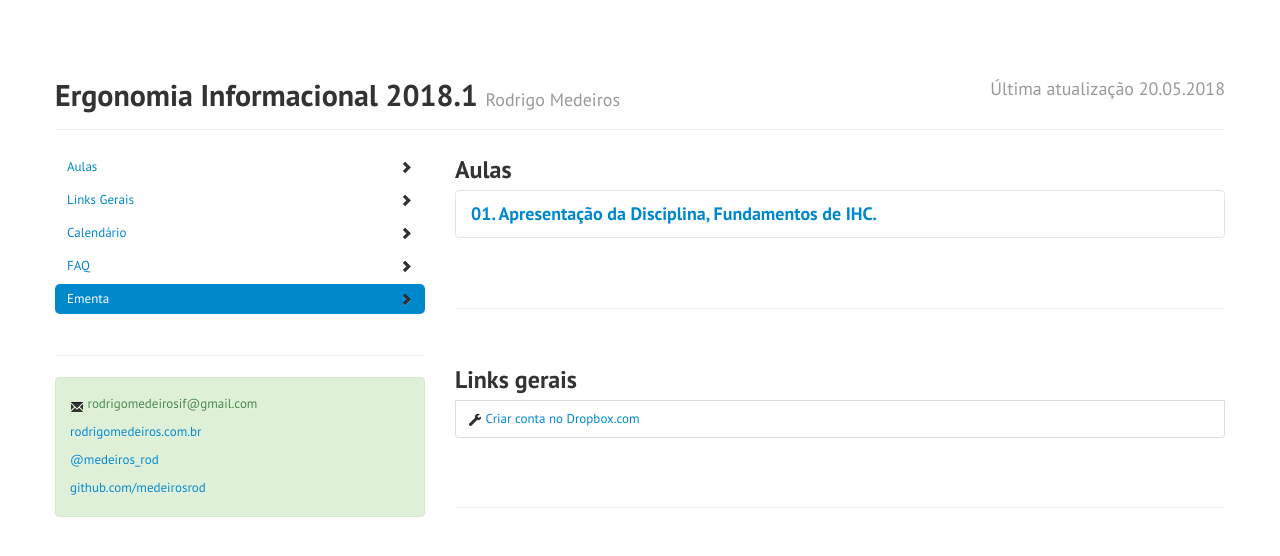
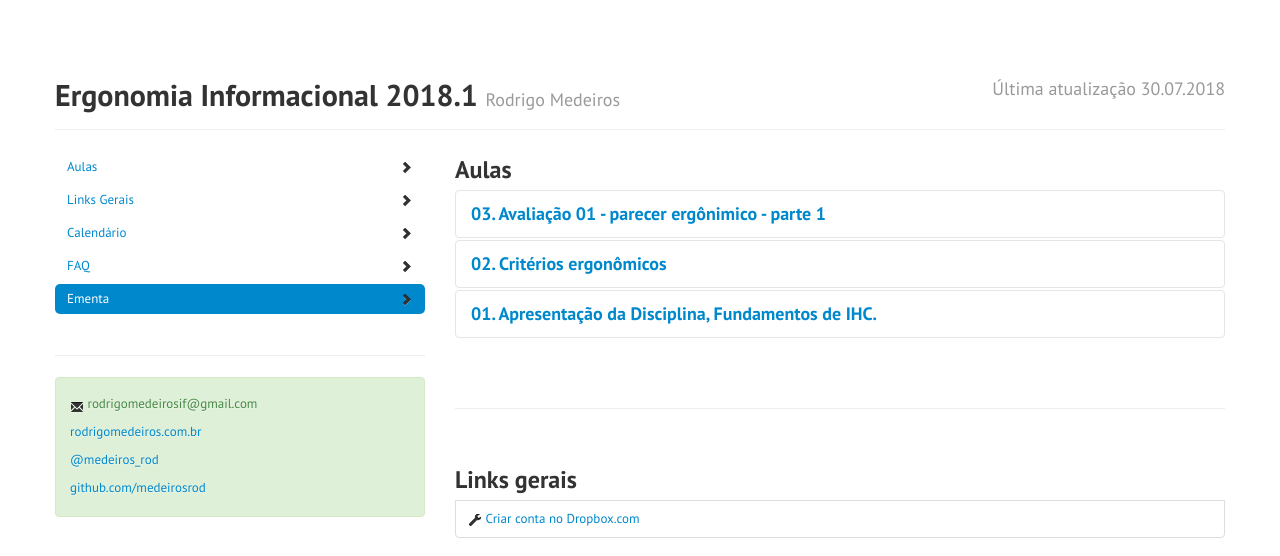
Before and after one commit to medeirosrod/ergonomia, a plain HTML site: page index.html in a window 1280 px wide. Shown: the top 556 px of the page. Drawn offline with nearby package versions, Linux system fonts and the light colour scheme.

Commit message:
add 02 e avaliação 01

```diff
--- a/index.html
+++ b/index.html
@@ -24,7 +24,7 @@ Qualquer coisa procurar o @rdmuniz :)
 
     <div class="container">
           <div class="page-header">
-            <h1> Ergonomia Informacional 2018.1 <small>Rodrigo Medeiros</small> <small class="pull-right"> Última atualização 20.05.2018</small></h1>
+            <h1> Ergonomia Informacional 2018.1 <small>Rodrigo Medeiros</small> <small class="pull-right"> Última atualização 30.07.2018</small></h1>
           </div>
 
       <div class="row" id="content">
@@ -210,12 +210,31 @@ Qualquer coisa procurar o @rdmuniz :)
                     </div>
                   </div>
                 </div>
+-->
+                <div class="accordion-group">
+                  <div class="accordion-heading">
+                    <h3>
+                      <a class="accordion-toggle" data-toggle="collapse" data-parent="#accordionAulas" data-target="#aula03">
+                      03. Avaliação 01 - parecer ergônimico - parte 1
+                      </a>
+                    </h3>
+                  </div>
+
+                  <div id="aula03" class="accordion-body collapse">
+                    <div class="accordion-inner">
+                          <p class="pull-right">
+                            <a href="downloads/parecer-ergonomico-p1.doc" class="btn btn-success btn-large"><i class="icon-download icon-white"></i> Baixar slides</a><br>
+                            <small>Versão de 30.07.2018</small>
+                          </p>
+                    </div>
+                  </div>
+                </div>
 
                 <div class="accordion-group">
                   <div class="accordion-heading">
                     <h3>
                       <a class="accordion-toggle" data-toggle="collapse" data-parent="#accordionAulas" data-target="#aula02">
-                      02. Fundamentos gerais da interação humano computador
+                      02. Critérios ergonômicos
                       </a>
                     </h3>
                   </div>
@@ -224,12 +243,12 @@ Qualquer coisa procurar o @rdmuniz :)
                     <div class="accordion-inner">
                           <p class="pull-right">
                             <a href="downloads/aula02.pdf" class="btn btn-success btn-large"><i class="icon-download icon-white"></i> Baixar slides</a><br>
-                            <small>Versão de 16.10.2016</small>
+                            <small>Versão de 30.07.2018</small>
                           </p>
                     </div>
                   </div>
                 </div>
-			-->
+
                 <div class="accordion-group">
                   <div class="accordion-heading">
                     <h3>
```
Also changed, not shown: 2 other files.
